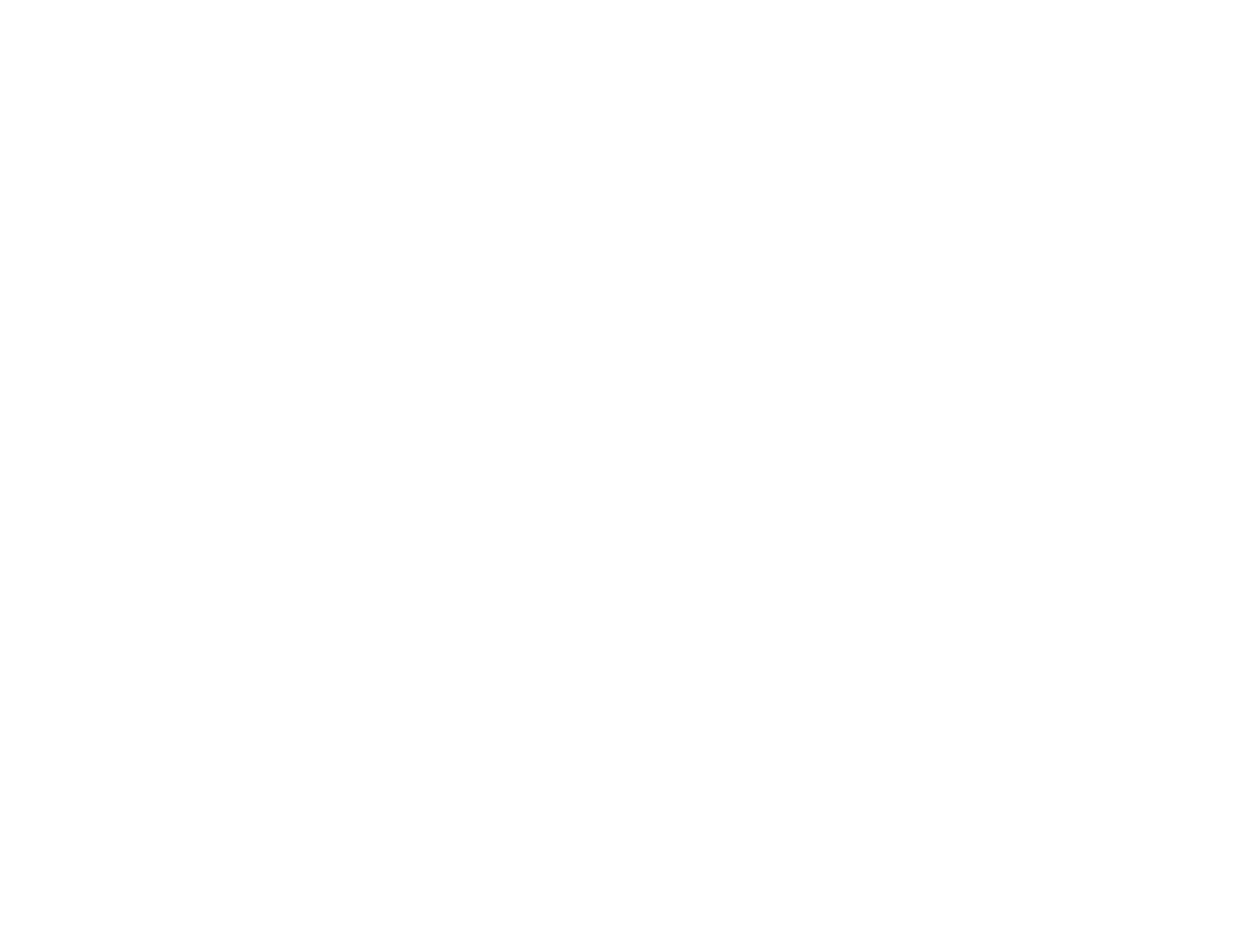
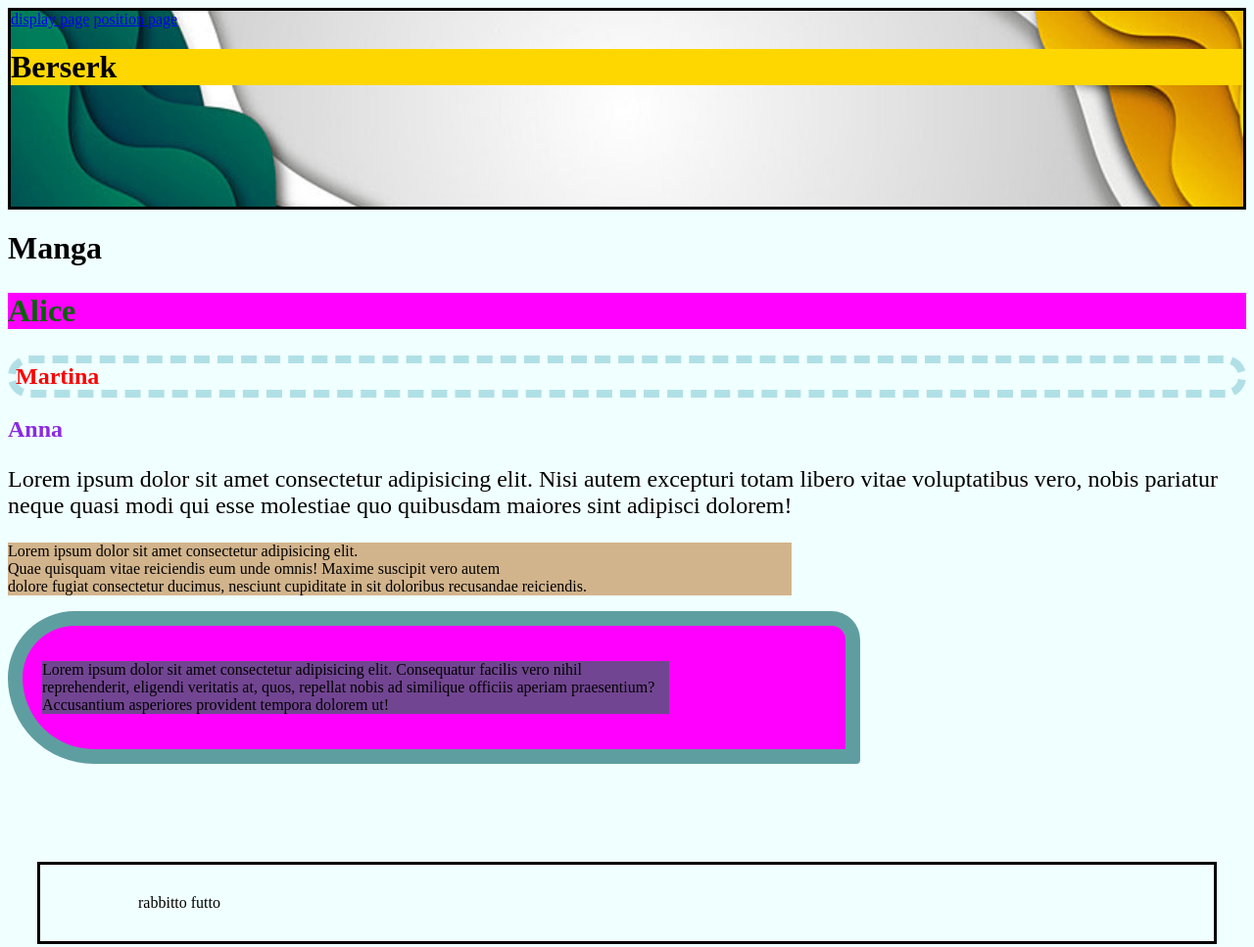
Before and after one commit to janstigliani/introCSS, a plain HTML site: page index.html in a window 1280 px wide. Shown: the whole page at 98% size. Before the commit the page ends 800 px from the top, so only its background shows below. Drawn offline with Linux system fonts and the light colour scheme.

Commit message:
CSS exercise

```diff
--- a/index.html
+++ b/index.html
@@ -3,9 +3,57 @@
 <head>
     <meta charset="UTF-8">
     <meta name="viewport" content="width=device-width, initial-scale=1.0">
-    <title>Document</title>
+    <title>Intro CSS</title>
+    <link rel="stylesheet" href="style.css">
+    <!-- <style>
+        @import url(style.css);
+    </style>
+    modo alternativo non ottimale -->
 </head>
 <body>
 
+    <header>
+        <nav>
+            <a href="./display.html">display page</a>
+            <a href="./position.html">position page</a>
+        </nav>
+        <h1>
+            Berserk
+        </h1>
+    </header>
+
+    <h1>
+        Manga
+    </h1>
+
+    <h2 class="green-big-title background-magenta italic-font" >
+        Alice
+    </h2>
+    <h2 class="red-title strange-borders">
+        Martina
+    </h2>
+    <h2 class="italic-font">
+        Anna
+    </h2>
+    <!-- si possono dare più di una classe, basta separarle con uno spazio. -->
+
+    <p id="lorem-p">Lorem ipsum dolor sit amet consectetur adipisicing elit. Nisi autem excepturi totam libero vitae voluptatibus vero, nobis pariatur neque quasi modi qui esse molestiae quo quibusdam maiores sint adipisci dolorem!</p>
+
+    <!-- gli id funzionano come le classi, ma non sono da usare, perché è univoco del tag, a differenza della classe che può essere usato da tutti i tag. -->
+
+    <p class="resize-p">
+        Lorem ipsum dolor sit amet consectetur adipisicing elit. <br> Quae quisquam vitae reiciendis eum unde omnis! Maxime suscipit vero autem <br> dolore fugiat consectetur ducimus, nesciunt cupiditate in sit doloribus recusandae reiciendis.
+    </p>
+
+    <div class="mother">
+        <p class="son">
+            Lorem ipsum dolor sit amet consectetur adipisicing elit. Consequatur facilis vero nihil reprehenderit, eligendi veritatis at, quos, repellat nobis ad similique officiis aperiam praesentium? Accusantium asperiores provident tempora dolorem ut!
+        </p>
+    </div>
+
+
+    <footer>
+        rabbitto futto
+    </footer>
 </body>
 </html>
--- /dev/null
+++ b/style.css
@@ -0,0 +1,112 @@
+/* body{
+    background-color: chocolate; !important
+    /* per forzare nel caso ci sia una regola successiva che sovrascrive */
+/* } */
+
+body{
+    background-color: azure;
+}
+
+h2{
+    color: blueviolet;
+    /* altra espressione del colore color: #0000ffff; */
+}
+/* non usare selettore per cose che non sono body, header o footer. USARE CLASSI */
+
+.green-big-title{
+    color: darkgreen;
+    font-size: xx-large;
+}
+.red-title{
+    color: red;
+}
+
+.background-magenta{
+    background-color: magenta;
+}
+
+.italic-font{
+    font: italic;
+    font: bold;
+}
+
+#lorem-p{
+    font-size: x-large;
+}
+
+header h1{
+    background-color: gold;
+}
+
+/* specifica la posizione del gruppo da modificare */
+
+header, footer {
+    border-style: solid;
+}
+
+/* la virgola mette tutto sullo stesso piano */
+
+footer{
+    /* padding-left: 30px;
+    padding-top: 20px;
+    padding-right: 25px;
+    padding-bottom: 50px; */
+
+    /* padding: 100px 50px 70px 200px;
+    ordine dei valori: top-right-bottom-left */
+
+    padding: 30px 100px;
+
+    /* 1° top, bottom 2° left, right */
+
+    margin: 100px 30px;
+
+    /* padding è il margine interno, margin è il margine esterno, funziona come il padding */
+}
+
+header{
+    background-image: url(./Assets/pngtree-modern-liquid-gradient-colors-abstract-background-design-template-for-brochures-flyers-image_910976.png);
+    background-repeat: no-repeat;
+    background-size:cover;
+    background-position: center center;
+    /* permette di centrare l'immagine, dicendo da quale posizione partire per il resize: */
+    height: 200px;
+}
+
+.resize-p{
+    background-color: tan;
+    /* width: 200px;
+    height: 100px; */
+    /* overflow: hidden; */
+    /* overflow: scroll; */
+    /* overflow: auto; consigliato*/
+
+    max-width: 800px;
+    min-width: 650px;
+    /* se rimpicciolito con costrizioni minime e massime va in overflow e diventa scrollabile di lato, MALE */
+}
+
+.mother{
+    background-color: fuchsia;
+    padding: 20px;
+    width: 800px;
+    /* border-radius: 30px; */
+    /* border-top-left-radius: 50px; */
+    border-radius: 70px 30px 4px 90px;
+    border: solid cadetblue 15px;
+}
+
+.son{
+    background-color: rgb(114, 69, 146);
+    /* width: 50%; */
+    /* riferito alla % dell'elemento padre che lo contiene */
+    width: 50vw;
+    /* vw è la percentuale in base alla viewport occupata dal browser */
+}
+
+.strange-borders{
+    border-style:dashed;
+    border-color: powderblue;
+    border-width: 8px;
+    border-radius: 50px;
+}
```
Also changed, not shown: display.css (added, +36 -0 lines), display.html (added, +21 -0 lines), position.css (added, +70 -0 lines), position.html (added, +37 -0 lines), Assets/pngtree-modern-liquid-gradient-colors-abstract-background-design-template-for-brochures-flyers-image_910976.png (added).
